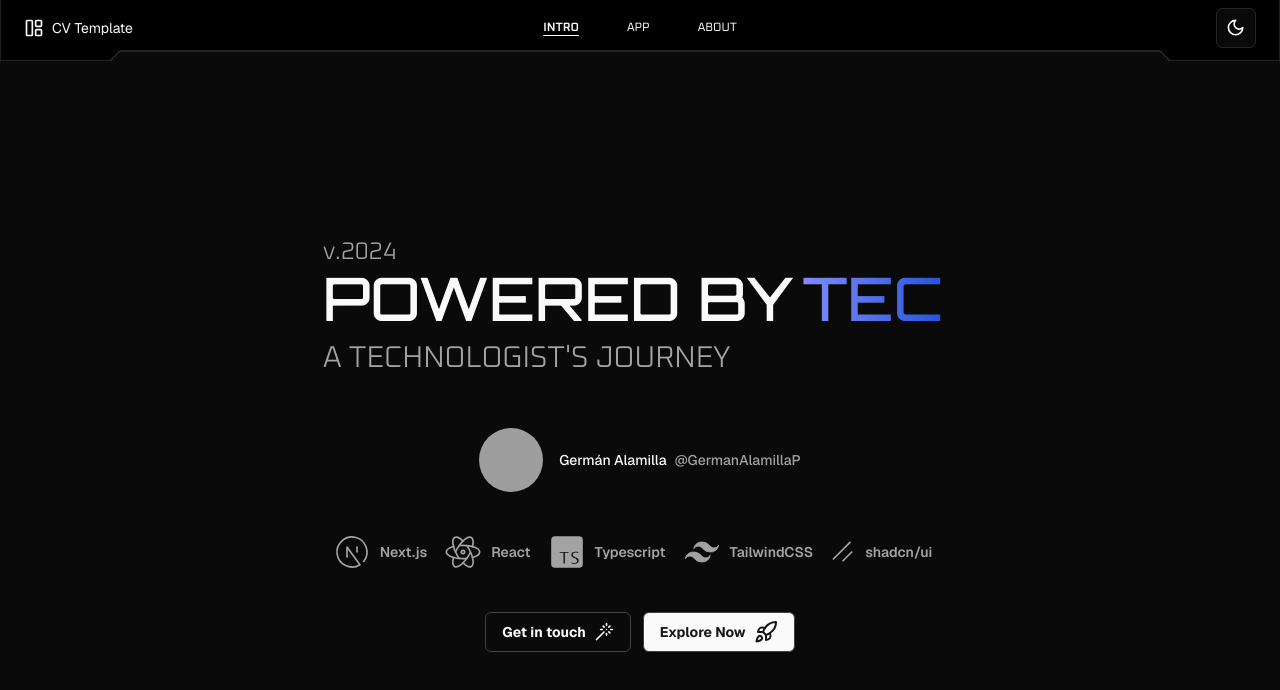
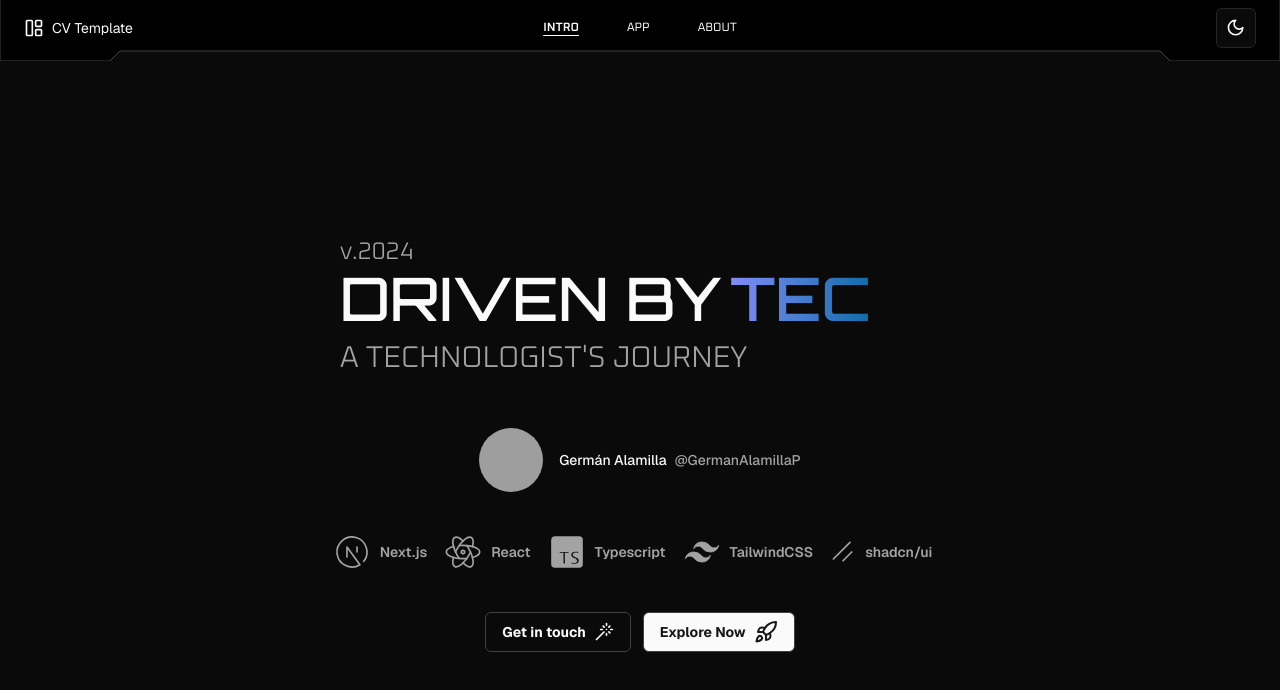
Before and after one commit to gap689/cv, a Next.js app: page / in a window 1280 px wide. Shown: the top 690 px of the page. Built offline with nearby package versions, Linux system fonts and the light colour scheme; grey boxes are pictures that could not be loaded.

Commit message:
added text ellipsis

```diff
--- a/app/page.tsx
+++ b/app/page.tsx
@@ -9,41 +9,13 @@ import TypewriterComponent from './app/_components/typewriter'
 export default function Home() {
   return (
     <main className="flex min-h-[600px] h-full dark:bg-inherit flex-col items-center justify-center pt-12">
-      <div className='font-light uppercase sm:p-10 p-5 text-pretty min-w-full xs:min-w-[360px] sm:min-w-[560px] md:min-w-[680px] xl:min-w-[700px]'>
+      <div className='font-light uppercase sm:p-10 p-5 text-pretty min-w-full xs:min-w-[350px] sm:min-w-[560px] md:min-w-[680px] max-w-full'>
         <div className='md:text-2xl text-lg lowercase font-light text-muted-foreground font-oxanium'>
           v.2024
         </div>
-        <div className='xs:flex flex-wrap gap-x-2 xl:text-6xl md:text-5xl text-4xl font-medium font-orbitron text-secondary-foreground'>
-          {/* Building digital products */}
-          {/* Aedificans Futurum Technologiarum */}
-          {/* Building technological solutions */}
-          {/* Building digital products */}
-          {/* Building data */}
-          {/* Building future possibilities */}
-          {/* Accelerating AI opportunity */}
-          {/* Engineering dynamic solutions */}
-          {/* building with advanced technologies */}
-          {/* Building Digital futures */}
-          {/* Transforming Tomorrow with Tech */}
-          {/* Engineering the Future: */}
-          {/* Turning Ideas into software */}
-          {/* Digital Vanguardism */}
-          {/* Digital Alchemy */}
-          {/* towards a technological future */}
-          {/* Technological frontiers */}
-          {/* From concept to action */}
-          {/* One step at a time */}
-          {/* Stay hungry, stay foolish. */}
-          {/* Next-generation technology */}
-          {/* Create your future */}
-          {/* Data-driven solutions */}
-          {/* Data-powered Explorations */}
-          {/* driven by data */}
-          {/* data powered  */}
-          {/* Inspired by data */}
-          {/* Data driven technologies */}
-          <h1 className='flex whitespace-nowrap'>Powered By </h1>
-          <div className='text-transparent bg-clip-text bg-gradient-to-r dark:from-indigo-400 dark:to-blue-700 from-blue-400 to-blue-800'>
+        <div className='xs:flex gap-x-2 xl:text-6xl md:text-5xl text-4xl font-medium font-orbitron text-secondary-foreground overflow-hidden'>
+          <h1 className='flex whitespace-nowrap'>Driven By </h1>
+          <div className='max-w-full truncate font-semibold text-transparent bg-clip-text bg-gradient-to-r dark:from-indigo-400 dark:to-sky-700 from-indigo-400 to-sky-700'>
             <TypewriterComponent/>
           </div>
         </div>
```
